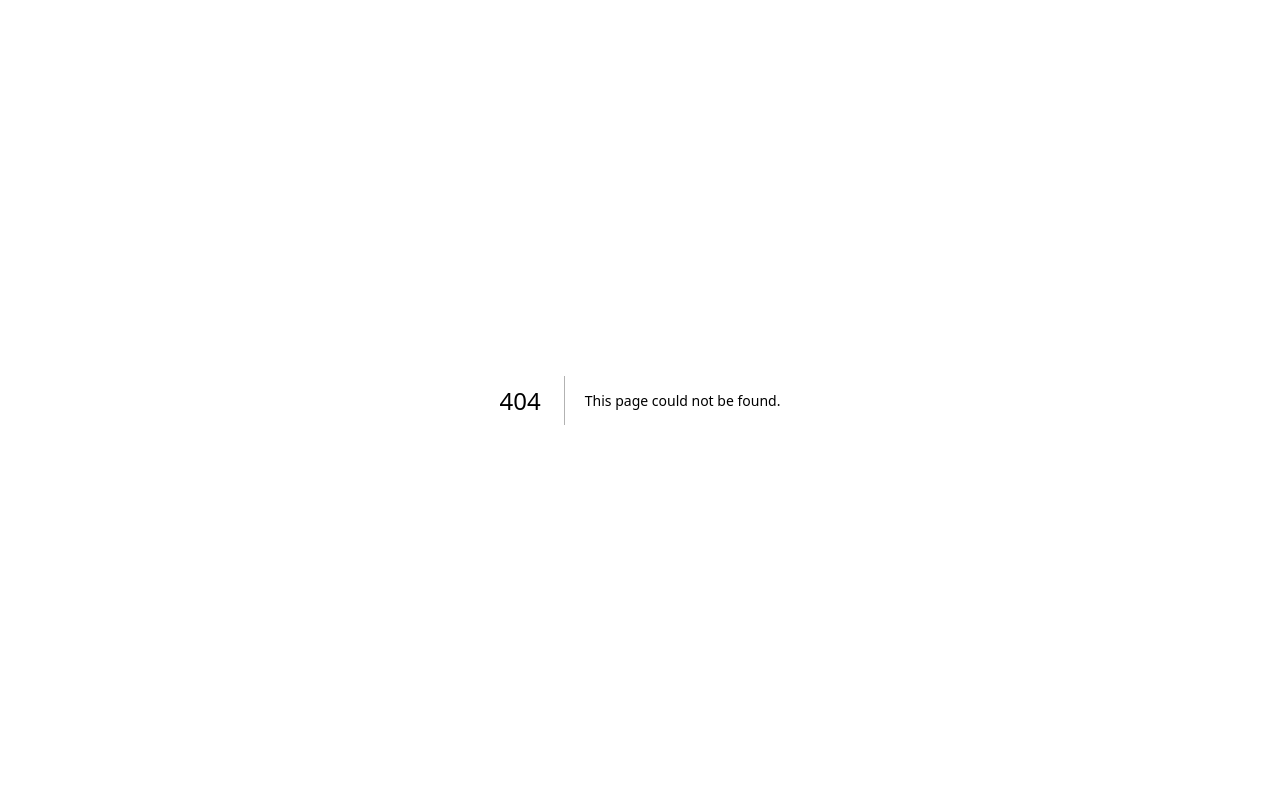
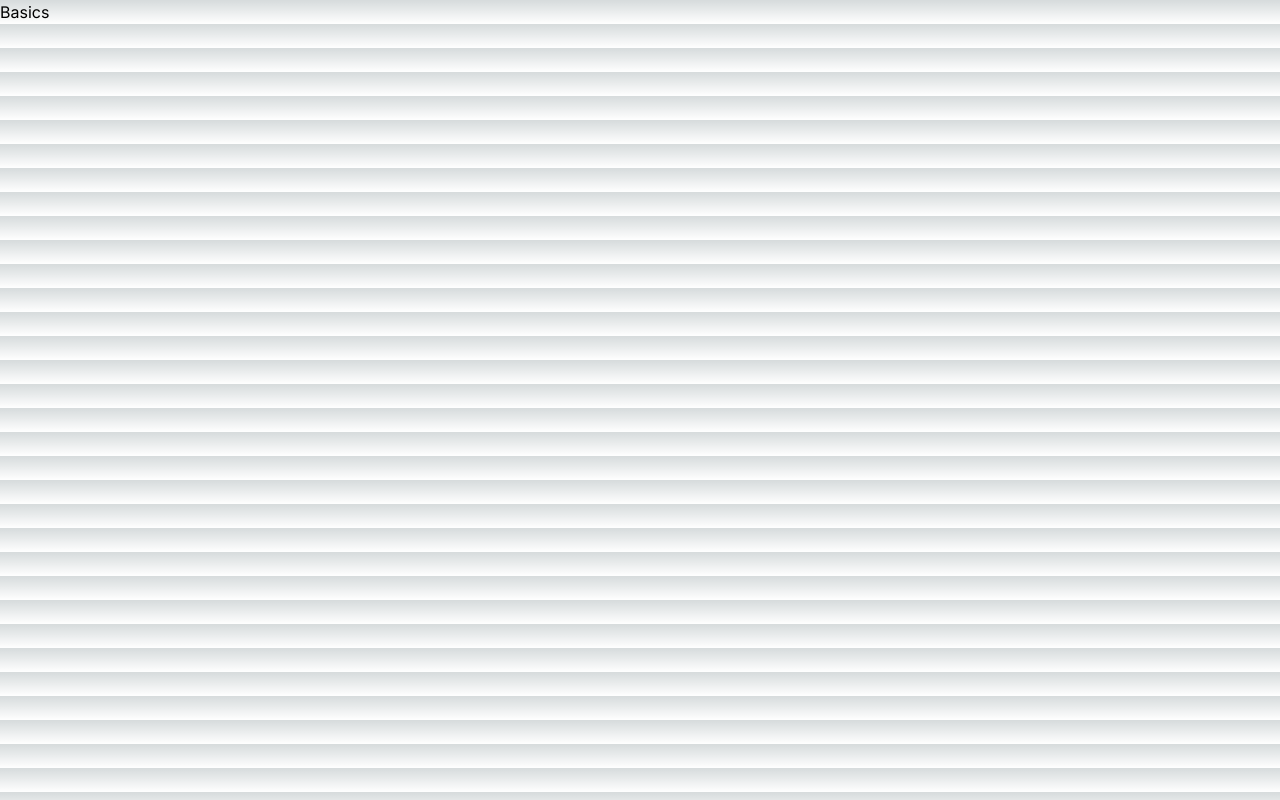
Before and after one commit to ksande91/learn-nvim, a Next.js app: page /basics in a window 1280 px wide. Before the commit this address had no page. Built offline with nearby package versions, Linux system fonts and the light colour scheme.

Commit message:
Add basics page

```diff
--- /dev/null
+++ b/src/app/basics/page.tsx
@@ -0,0 +1,10 @@
+import { type ReactElement, type ReactNode } from "react"
+
+export interface BasicsPageProps {
+
+  children: ReactNode
+}
+
+export default function BasicsPage(props: BasicsPageProps): ReactElement {
+  return <div>Basics</div>
+}
```
